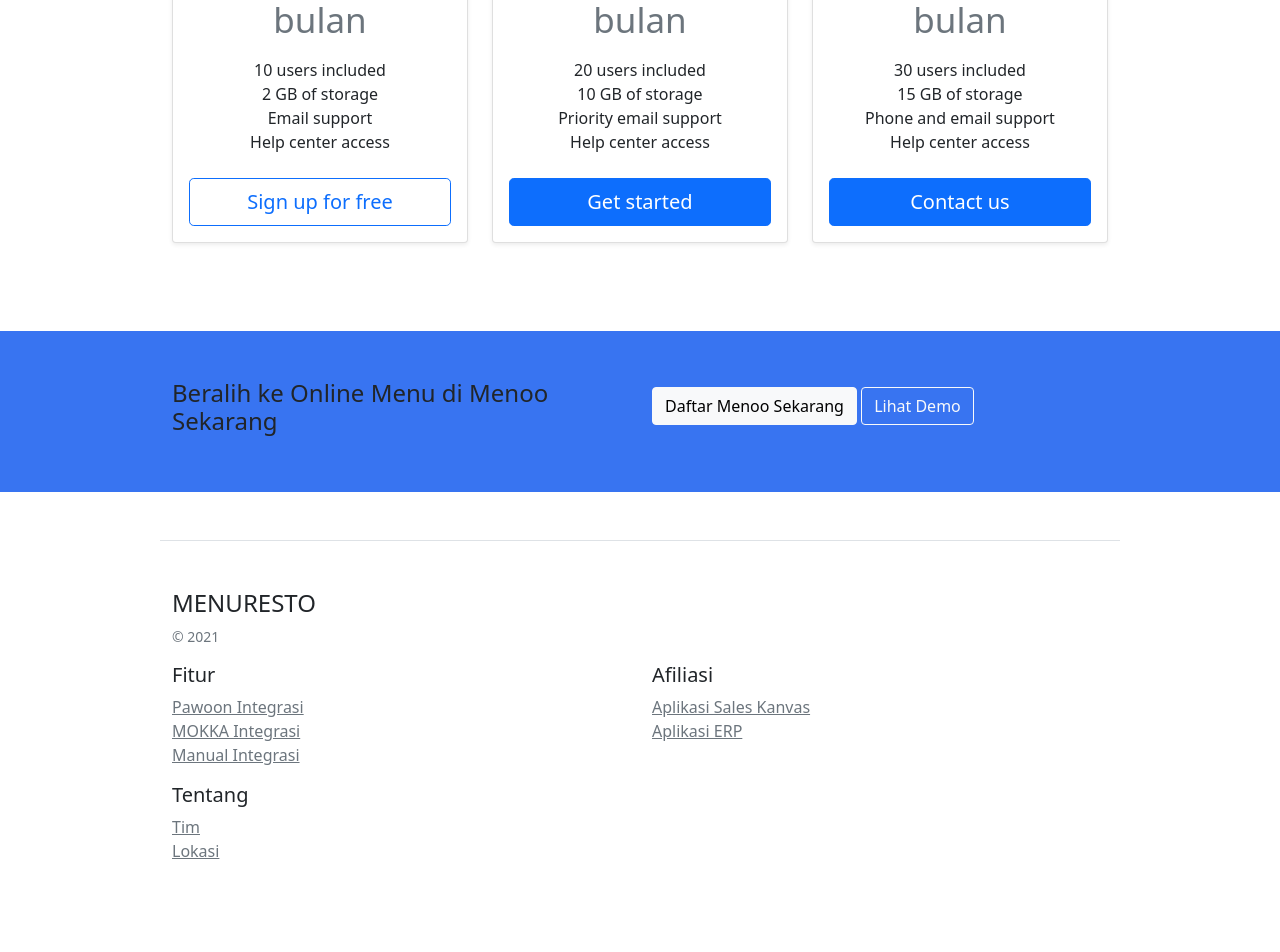
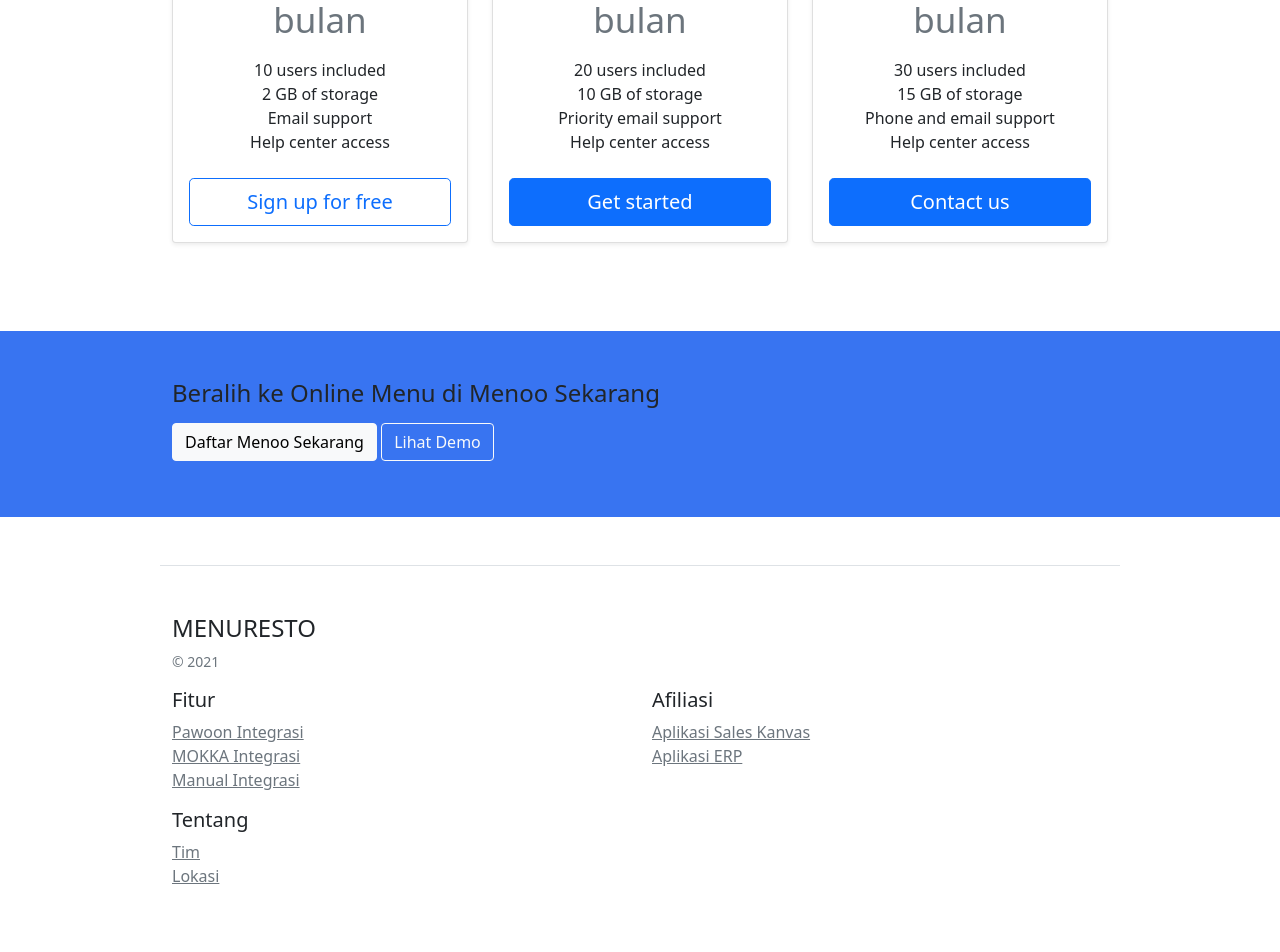
Before and after one commit to kemtol/menuresto, a Jekyll site: the page built from index.html, in a window 1280 px wide. Shown: the part 2543-3495 px from the top of the page. Built offline with Jekyll 4.4.1, drawn with Linux system fonts in a browser that asks for light colours; nearby versions of some CDN libraries; before the commit the page ends 3470 px from its top, so only the background shows below that.

```diff
--- a/_layouts/default.html
+++ b/_layouts/default.html
@@ -234,10 +234,10 @@
   <section class="py-5 bg-color-blue">
     <div class="container">
       <div class="row">
-        <div class="col-md-6">
+        <div class="col-md-7 mr-2">
           <h4>Beralih ke Online Menu di Menoo Sekarang</h4>
         </div>
-        <div class="col-md-6">
+        <div class="col-md-65">
           <a href="#" class="btn btn-light my-2">Daftar Menoo Sekarang</a> <a href="#" class="btn btn-outline-light my-2">Lihat Demo</a>
         </div>
       </div>
```
